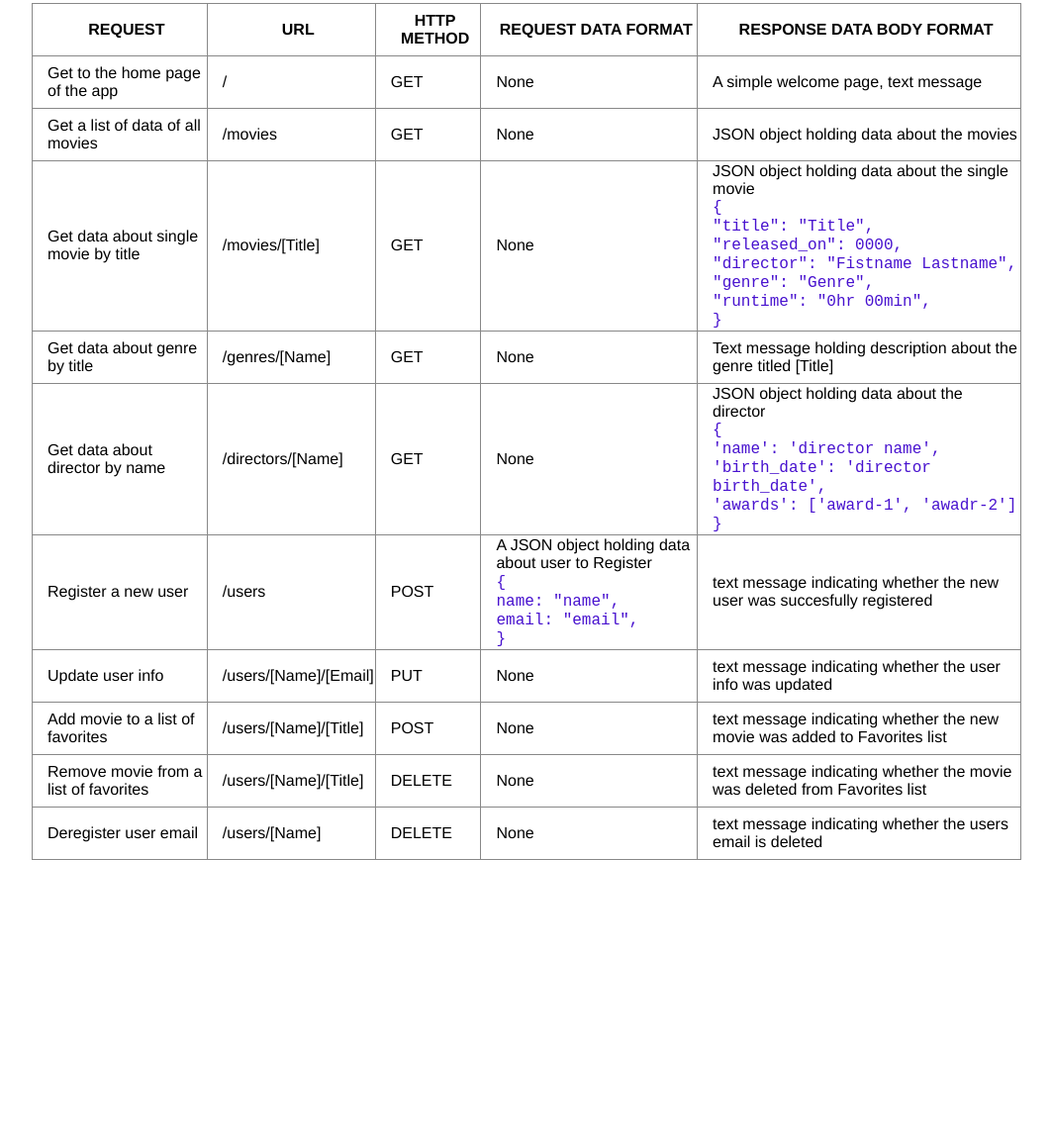
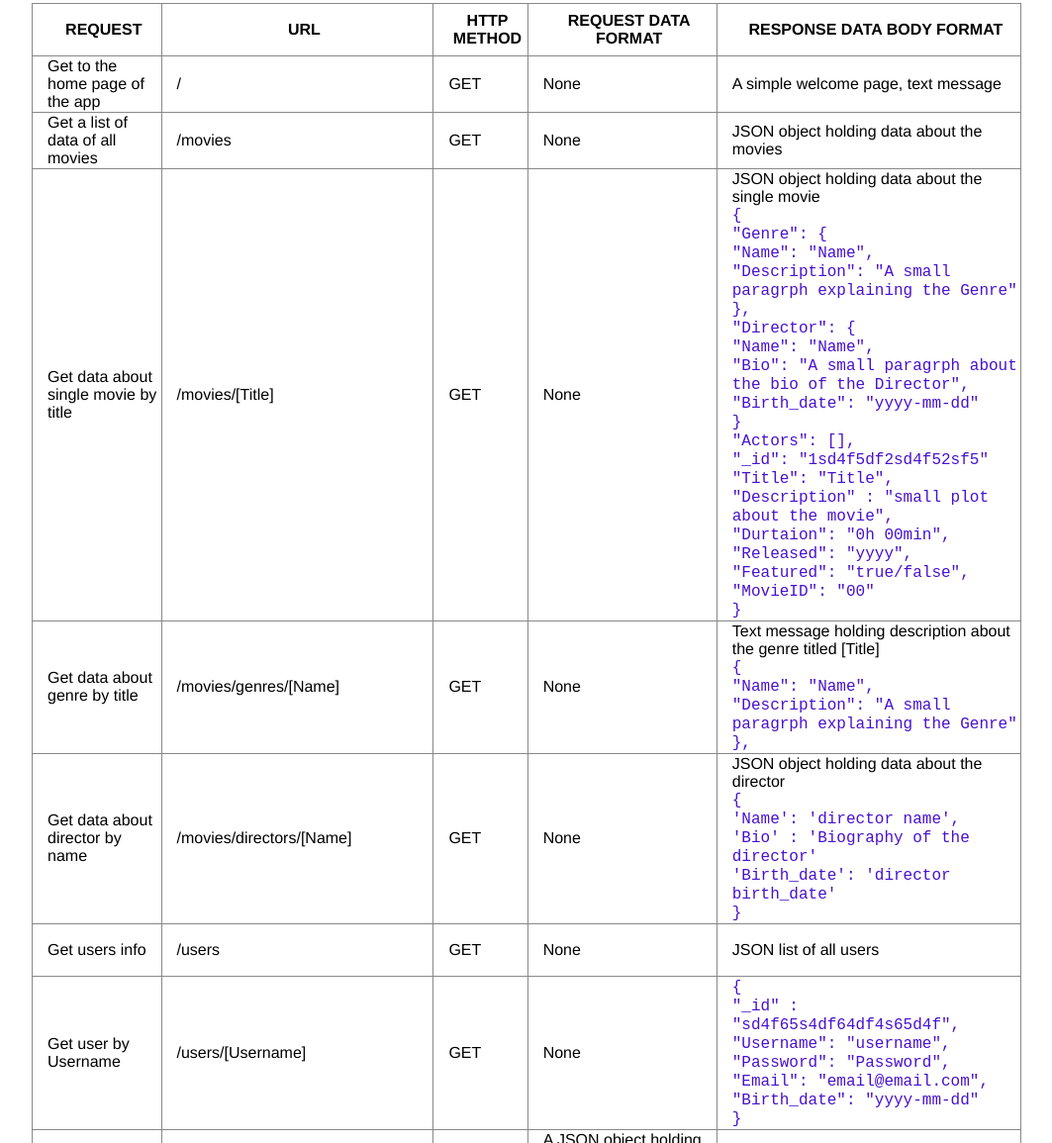
Before and after one commit to Nathan-Mez/myFlix, a website: page public/documentation.html in a window 1280 px wide. Shown: the part 77-1232 px from the top of the page at 99% size, without its empty margins (108-1171 px from the left). Before the commit the page ends 954 px from the top, so only its background shows below. Drawn offline with Linux system fonts and the light colour scheme.

Commit message:
Update documentation.html

```diff
--- a/public/documentation.html
+++ b/public/documentation.html
@@ -38,74 +38,157 @@
           <td>GET</td>
           <td>None</td>
           <td>JSON object holding data about the single movie<br>
-          <code>{                                   <br>
-                "title": "Title",                   <br>
-                "released_on": 0000,                <br>
-                "director": "Fistname Lastname",    <br>
-                "genre": "Genre",                   <br>
-                "runtime": "0hr 00min",             <br>
+          <code>{                                                                     <br>
+                "Genre": {                                                            <br>
+                          "Name": "Name",                                             <br>
+                          "Description": "A small paragrph
+                                          explaining the Genre"                        <br>
+                         },                                                            <br>
+                 "Director": {                                                            <br>
+                           "Name": "Name",                                             <br>
+                           "Bio": "A small paragrph about the bio of the Director",    <br>
+                           "Birth_date": "yyyy-mm-dd"                                  <br>
+                            }                                                           <br>
+                "Actors": [],                                                           <br>
+                "_id": "1sd4f5df2sd4f52sf5"                                             <br>
+                "Title": "Title",                                                       <br>
+                "Description" : "small plot about the movie",                           <br>
+                "Durtaion": "0h 00min",                                                 <br>
+                "Released": "yyyy",                                                     <br>
+                "Featured": "true/false",                                               <br>
+                "MovieID": "00"                                                         <br>
                 }</code></td>
         </tr>
         <tr>
           <td>Get data about genre by title</td>
-          <td>/genres/[Name]</td>
+          <td>/movies/genres/[Name]</td>
           <td>GET</td>
           <td>None</td>
-          <td>Text message holding description about the genre titled [Title]</td>
+          <td>Text message holding description about the genre titled [Title]            <br>
+              <code>{                                                                    <br>
+                     "Name": "Name",                                                     <br>
+                     "Description": "A small paragrph
+                                     explaining the Genre"                               <br>
+                    }, </code></td>
         </tr>
         <tr>
           <td>Get data about director by name</td>
-          <td>/directors/[Name]</td>
+          <td>/movies/directors/[Name]</td>
           <td>GET</td>
           <td>None</td>
           <td>JSON object holding data about the director<br>
           <code>{                                     <br>
-              'name': 'director name',                <br>
-              'birth_date': 'director birth_date',    <br>
-              'awards': ['award-1', 'awadr-2']        <br>
+              'Name': 'director name',                <br>
+              'Bio' : 'Biography of the director'     <br>
+              'Birth_date': 'director birth_date'     <br>
           }
           </code></td>
+        </tr>
+        <tr>
+          <td>Get users info</td>
+          <td>/users</td>
+          <td>GET</td>
+          <td>None</td>
+          <td>JSON list of all users</td>
+        </tr>
+        <tr>
+          <td>Get user by Username</td>
+          <td>/users/[Username]</td>
+          <td>GET</td>
+          <td>None</td>
+          <td><code>
+               {                                                    <br>
+                 "_id" : "sd4f65s4df64df4s65d4f",                   <br>
+                 "Username": "username",                            <br>
+                 "Password": "Password",                            <br>
+                 "Email": "email@email.com",                        <br>
+                 "Birth_date": "yyyy-mm-dd"                         <br>
+               }</code></td>
         </tr>
         <tr>
           <td>Register a new user</td>
           <td>/users</td>
           <td>POST</td>
           <td>A JSON object holding data about user to Register
-            <code><br>{               <br>
-                   name: "name",      <br>
-                   email: "email",    <br>
+            <code><br>{                                <br>
+                   "Username": "name",                 <br>
+                   "Password": "Password",             <br>
+                   "Email": "aa@bb.com",              <br>
+                   "Birth_date": "yyyy-mm-dd"          <br>
                     }
            </code>
          </td>
-         <td>text message indicating whether the new user was succesfully registered</td>
+         <td>A JSON object holding data about user Registered
+           <code><br>{                                <br>
+                  "Username": "name",                 <br>
+                  "Password": "Password",             <br>
+                  "Email": "aa@bb.com",              <br>
+                  "Birth_date": "yyyy-mm-dd"          <br>
+                   }
+          </code>
+        </td>
         </tr>
         <tr>
           <td>Update user info</td>
-          <td>/users/[Name]/[Email]</td>
+          <td>/users/[Username]</td>
           <td>PUT</td>
-          <td>None</td>
-          <td>text message indicating whether the user info was updated</td>
+          <td>A JSON object holding data about user to be updated
+            <code><br>{                                <br>
+                   "Username": "name",                 <br>
+                   "Password": "Password",             <br>
+                   "Email": "aa@bb.com",              <br>
+                   "Birth_date": "yyyy-mm-dd"          <br>
+                    }
+           </code>
+         </td>
+         <td>A JSON object holding data about user Updated
+           <code><br>{                                <br>
+                  "Username": "name",                 <br>
+                  "Password": "Password",             <br>
+                  "Email": "aa@bb.com",              <br>
+                  "Birth_date": "yyyy-mm-dd"          <br>
+                   }
+          </code>
+        </td>
         </tr>
         <tr>
           <td>Add movie to a list of favorites</td>
-          <td>/users/[Name]/[Title]</td>
+          <td>/users/[Username]/movies/[MovieID]</td>
           <td>POST</td>
           <td>None</td>
-          <td>text message indicating whether the new movie was added to Favorites list</td>
+          <td>A JSON object with movie 'MovieID' added from favorite list
+            <code><br>{                                <br>
+                   "Username": "name",                 <br>
+                   "Password": "Password",             <br>
+                   "Email": "aa@bb.com",               <br>
+                   "Birth_date": "yyyy-mm-dd"          <br>
+                   "FavoriteMovies": [MovieID]         <br>
+                    }
+           </code>
+         </td>
         </tr>
         <tr>
           <td>Remove movie from a list of favorites</td>
-          <td>/users/[Name]/[Title]</td>
+          <td>/users/[Username]/movies/[MovieID]</td>
           <td>DELETE</td>
           <td>None</td>
-          <td>text message indicating whether the movie was deleted from Favorites list</td>
+          <td>A JSON object with movie 'MovieID' removed from favorite list
+            <code><br>{                                <br>
+                   "Username": "name",                 <br>
+                   "Password": "Password",             <br>
+                   "Email": "aa@bb.com",               <br>
+                   "Birth_date": "yyyy-mm-dd"          <br>
+                   "FavoriteMovies": [MovieID]         <br>
+                    }
+           </code>
+         </td>
         </tr>
         <tr>
-          <td>Deregister user email</td>
-          <td>/users/[Name]</td>
+          <td>Deregister user</td>
+          <td>/users/[Username]</td>
           <td>DELETE</td>
           <td>None</td>
-          <td>text message indicating whether the users email is deleted</td>
+          <td>text message indicating whether the user is Deregistered</td>
         </tr>
       </tbody>
     </table>
```
